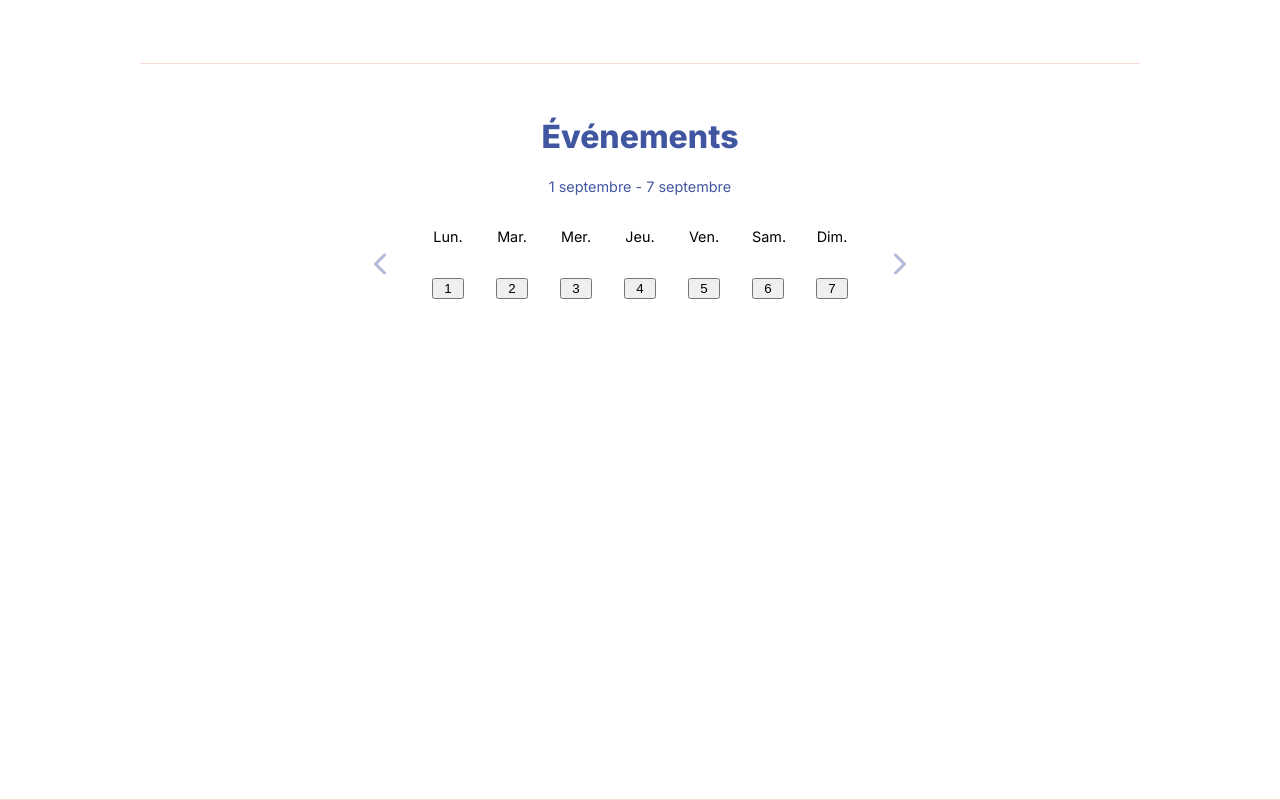
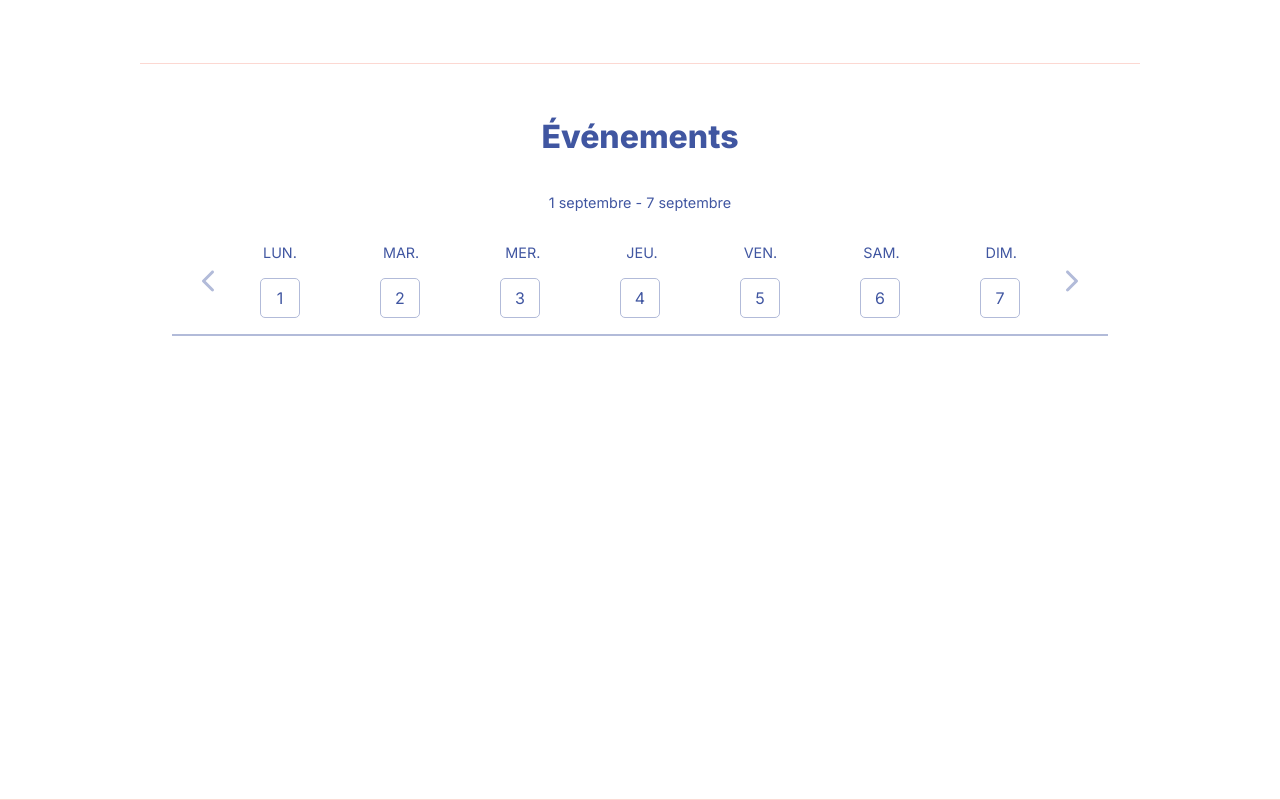
Before and after one commit to NicolasChambon/mamans-de-sallanches, a Next.js app: page / in a window 1280 px wide. Shown: the part 736-1536 px from the top of the page. Built offline with nearby package versions, Linux system fonts and the light colour scheme.

Commit message:
integration: datepicker html/css done

```diff
--- a/src/app/globals.scss
+++ b/src/app/globals.scss
@@ -14,4 +14,8 @@ body {
     font-size: 2rem;
     font-weight: 800;
   }
+
+  button {
+    font-family: $mainFont;
+  }
 }
--- a/src/components/Events/DatePicker/DatePicker.module.scss
+++ b/src/components/Events/DatePicker/DatePicker.module.scss
@@ -2,11 +2,13 @@
 
 .DatePicker {
   align-items: center;
+  border-bottom: 2px solid $secondaryColorLight3;
+  color: $secondaryColor;
   display: flex;
   flex-direction: column;
+  padding: 1rem;
 
   &_period {
-    color: $secondaryColor;
     margin-bottom: 2rem;
   }
 
@@ -38,15 +40,34 @@
     &_week {
       display: flex;
       flex-direction: column;
-      gap: 2rem;
+      gap: 1rem;
 
       &_header,
       &_days {
         display: flex;
-        gap: 2rem;
+        gap: 5rem;
+        justify-content: space-around;
+      }
 
-        & > * {
-          width: 2rem;
+      &_header {
+        text-transform: uppercase;
+      }
+
+      &_days {
+        &_item {
+          background-color: transparent;
+          border: $secondaryColorLight3 1px solid;
+          border-radius: 5px;
+          color: $secondaryColor;
+          font-size: 1rem;
+          height: 2.5rem;
+          width: 2.5rem;
+
+          transition: all 0.3s;
+          &:hover {
+            background-color: $secondaryColorLight3;
+            color: $secondaryColorDark1;
+          }
         }
       }
     }
--- a/src/components/Events/Events.module.scss
+++ b/src/components/Events/Events.module.scss
@@ -5,8 +5,8 @@
   border-bottom: 1px solid $primaryColorLight4;
   display: flex;
   flex-direction: column;
-  // justify-content: space-around;
   max-width: 1350px;
+  margin: auto;
   min-height: calc(100vh - 4rem);
   padding: 4rem 2rem 2rem 2rem;
   text-align: center;
```
